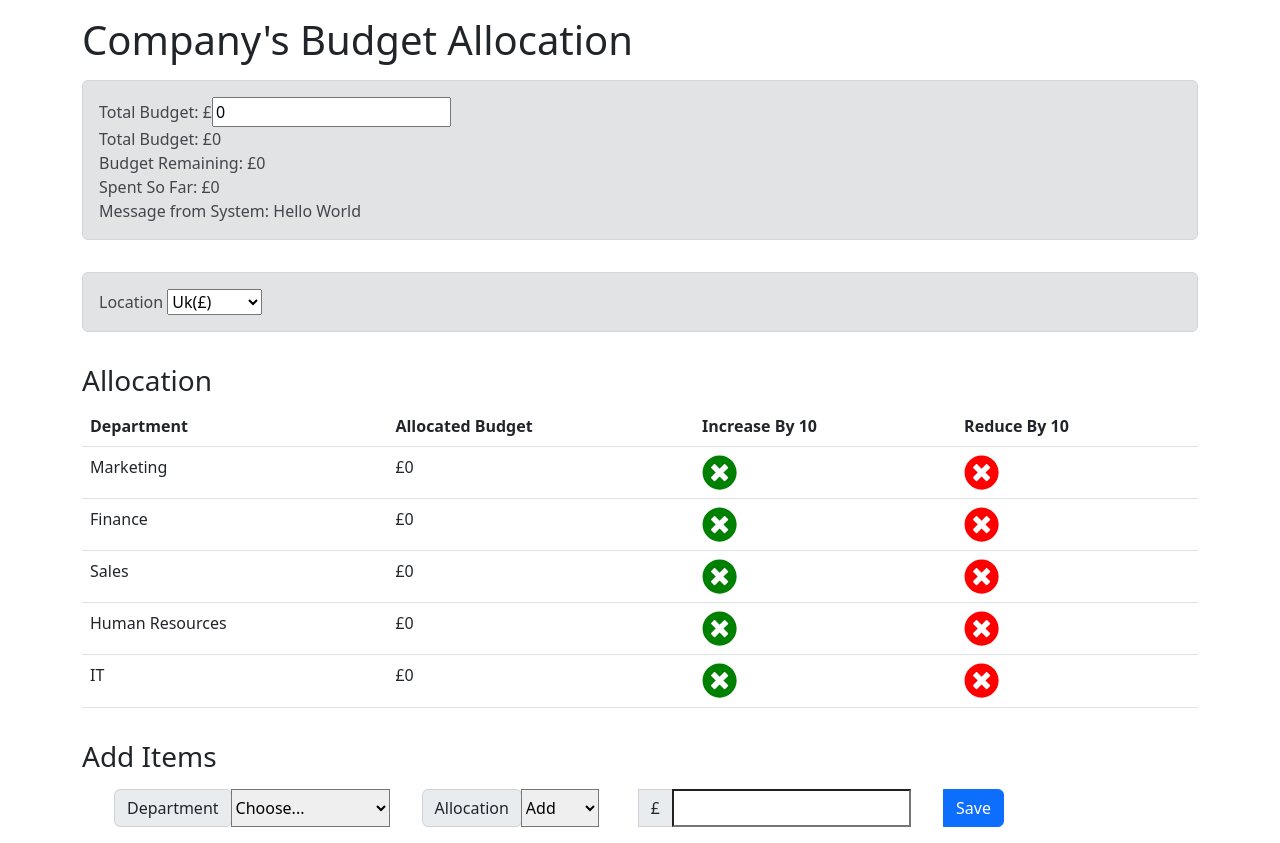
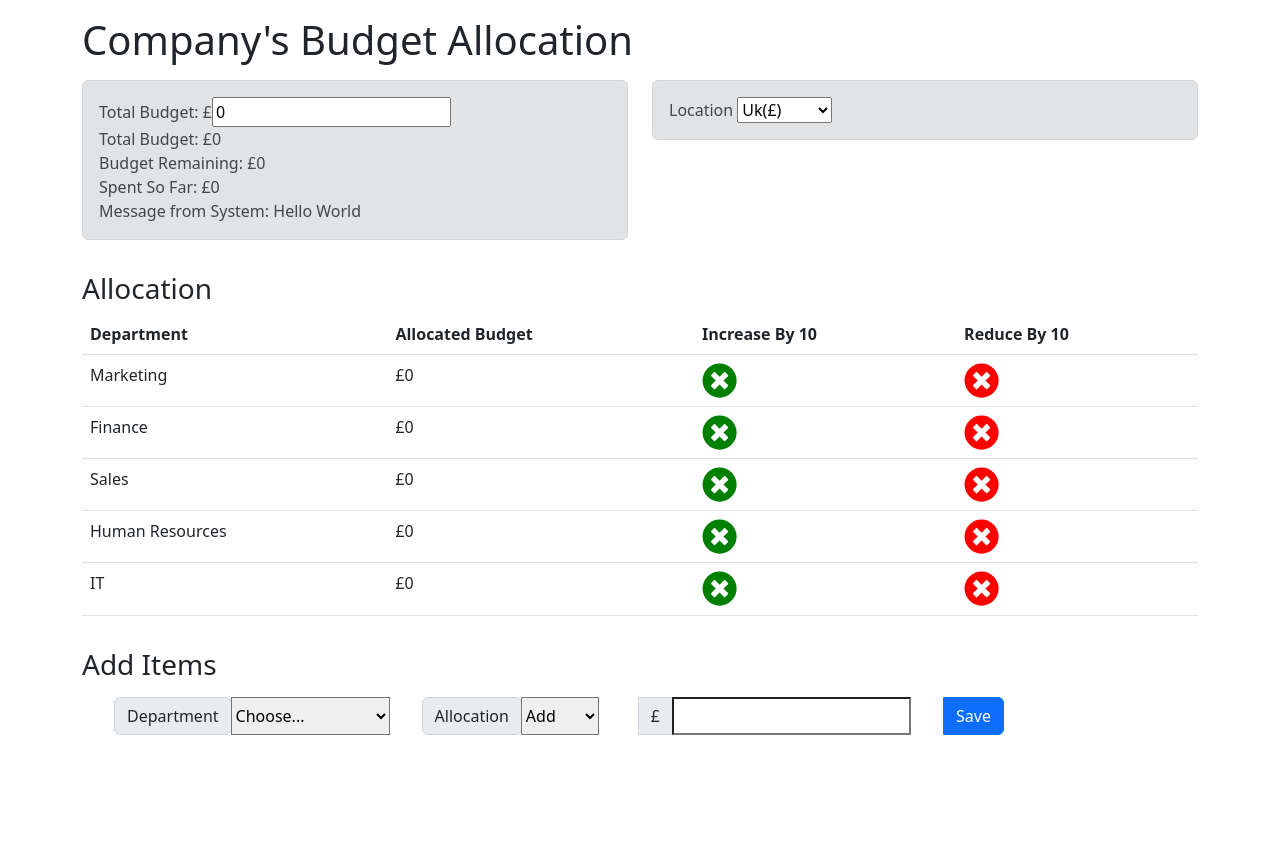
Before and after one commit to seattletravis/ejtos-react_budget_app, a React (Create React App) app: page / in a window 1280 px wide. After the commit the page ends 800 px from the top, so only its background shows below. Built offline with nearby package versions, Linux system fonts and the light colour scheme.

Commit message:
finish up

```diff
--- a/src/App.js
+++ b/src/App.js
@@ -1,9 +1,7 @@
 import React from 'react';
 import 'bootstrap/dist/css/bootstrap.min.css';
 
-
 import { AppProvider } from './context/AppContext';
-// import CartValue from './components/CartValue';
 import ExpenseList from './components/ExpenseList';
 import ItemSelected from './components/ItemSelected';
 import Location from './components/Location';
@@ -18,12 +16,11 @@ const App = () => {
                     <div className='col-sm'>
                         <BudgetTotal />
                     </div>
-                </div>
-                <div className='row mt-3'>
                     <div className='col-sm'>
                         <Location />
                     </div>
                 </div>
+
                 <h3 className='mt-3'>Allocation</h3>
                 <div className='row '>
                     <div className='col-sm'>
--- a/src/components/BudgetTotal.js
+++ b/src/components/BudgetTotal.js
@@ -1,5 +1,6 @@
 import React, { useContext, useState } from "react"
 import { AppContext } from '../context/AppContext';
+
 
 const BudgetTotal = () => {
     const [budgetTotal, setBudgetTotal] = useState(0)
```
